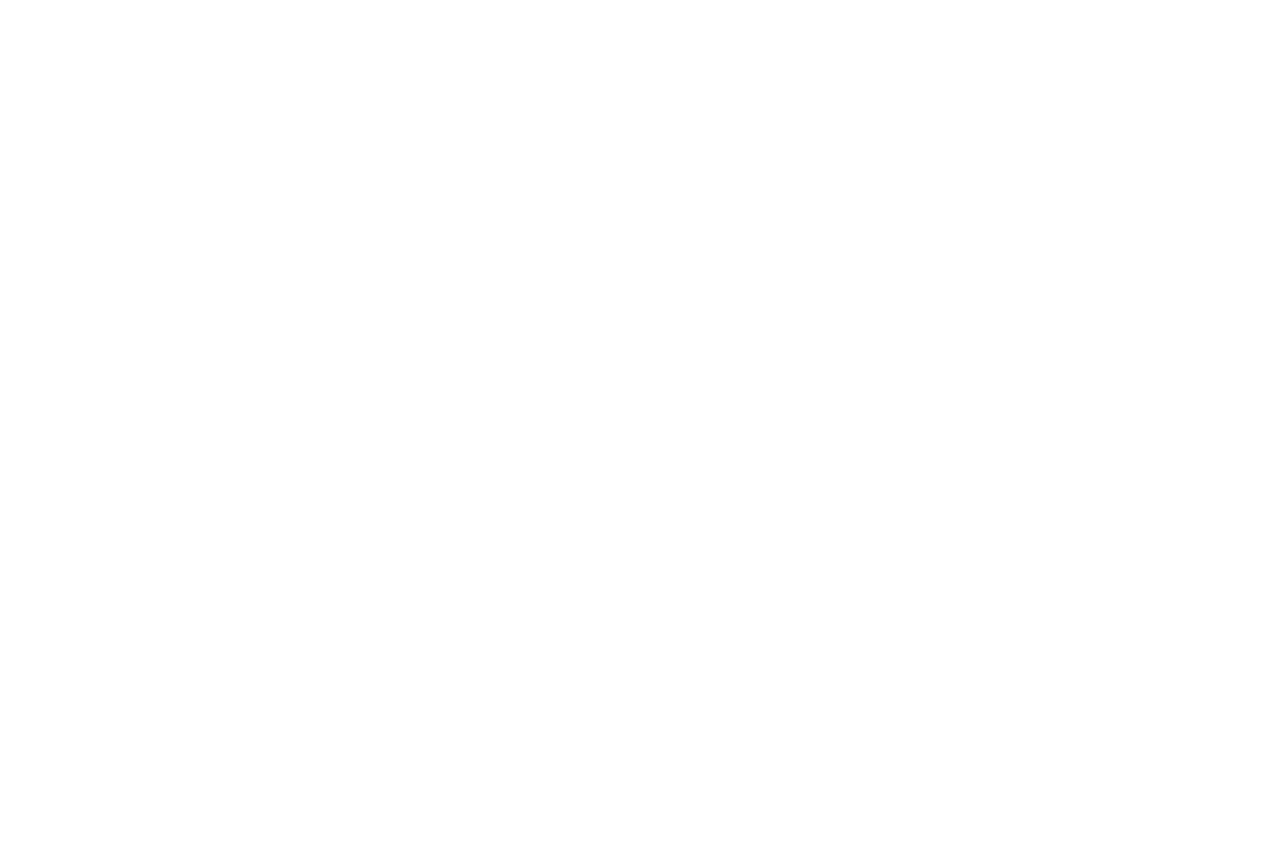
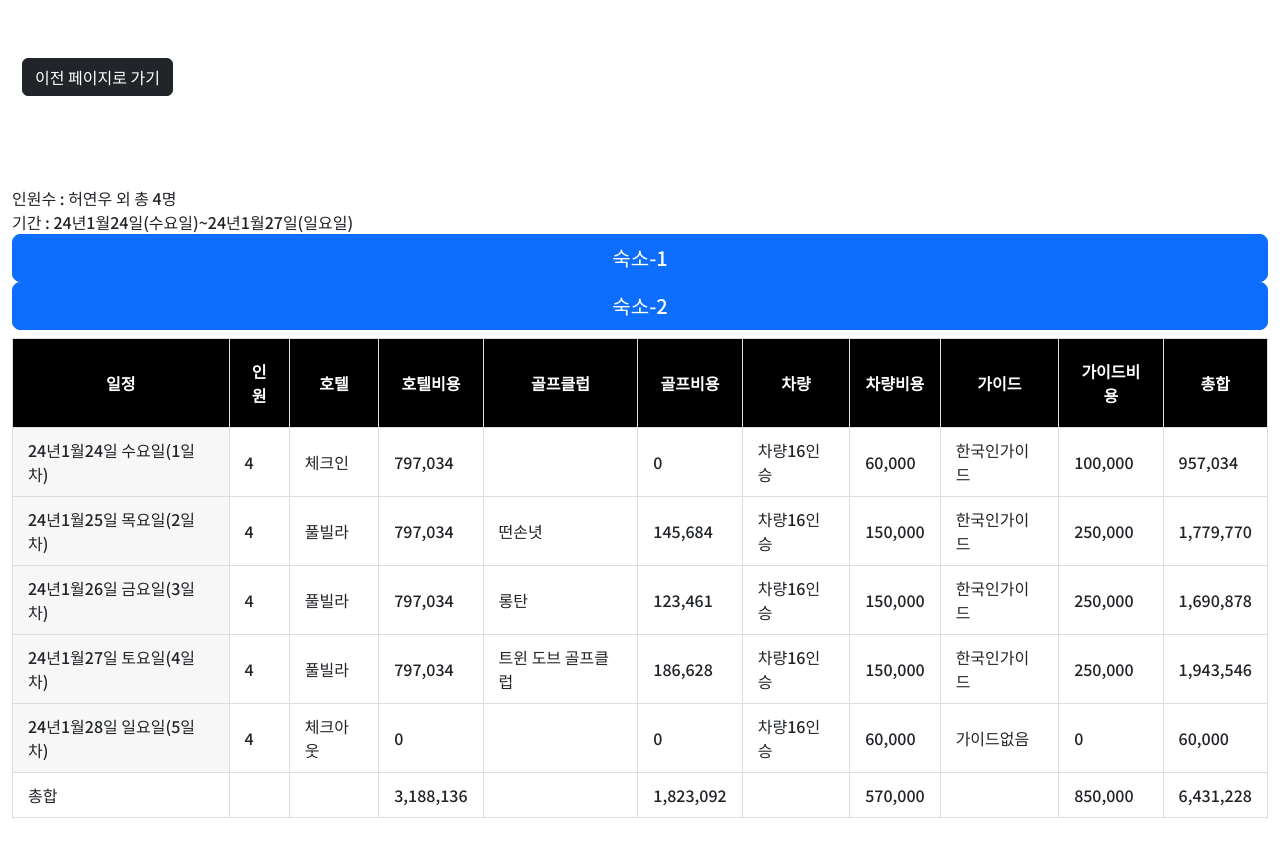
Before and after one commit to graybebop/vue-component, a Vue app: page /plan in a window 1280 px wide. Before the commit this address had no page. Shown: the top 856 px of the page. Before the commit the page ends 800 px from the top, so only its background shows below. Built offline with nearby package versions, Linux system fonts and the light colour scheme.

Commit message:
일정표

```diff
--- a/src/router/index.js
+++ b/src/router/index.js
@@ -127,6 +127,16 @@ const routes = [
       prev: true,
     },
   },
+  {
+    path: "/plan",
+    name: "plan",
+    component: () => import(/* webpackChunkName: "SamplePage" */ "@/views/EstimatePage.vue"),
+    meta: {
+      title: "",
+      description: "",
+      prev: true,
+    },
+  },
 ];
 
 const router = createRouter({
--- /dev/null
+++ b/src/views/EstimatePage.vue
@@ -0,0 +1,176 @@
+<template>
+  <div class="pb-2">
+    <div class="row">
+      <div class="col-12">인원수 : 허연우 외 총 4명</div>
+      <div class="col-12">기간 : 24년1월24일(수요일)~24년1월27일(일요일)</div>
+      <div class="col-12">
+        <a
+          href="https://www.airbnb.co.kr/rooms/773067597799295084?adults=4&check_in=2024-01-24&check_out=2024-01-28&source_impression_id=p3_1703735557_C%2BKqV8vFNyPHKr5b&previous_page_section_name=1000&federated_search_id=640d2d88-f8d7-4684-b7b3-0253e34796fa"
+          class="btn btn-primary btn-lg justify-content-center"
+          >숙소-1</a
+        >
+        <a
+          href="https://www.airbnb.co.kr/rooms/994162564185621809?adults=4&check_in=2024-01-24&check_out=2024-01-28&source_impression_id=p3_1703735557_4GrptPfqsRKRAbfp&previous_page_section_name=1000&federated_search_id=640d2d88-f8d7-4684-b7b3-0253e34796fa&modal=PHOTO_TOUR_SCROLLABLE"
+          class="btn btn-primary btn-lg justify-content-center"
+          >숙소-2</a
+        >
+      </div>
+    </div>
+  </div>
+  <table>
+    <tr>
+      <th>일정</th>
+      <th>인원</th>
+      <th>호텔</th>
+      <th>호텔비용</th>
+
+      <th>골프클럽</th>
+      <th>골프비용</th>
+      <th>차량</th>
+      <th>차량비용</th>
+      <th>가이드</th>
+      <th>가이드비용</th>
+      <th>총합</th>
+    </tr>
+    <tr v-for="day in days" :key="day.date">
+      <td class="date">{{ day.date }}</td>
+      <td>{{ day.people }}</td>
+      <td>{{ day.hotelName }}</td>
+      <td>{{ formatCurrency(day.hotelFee) }}</td>
+
+      <td>{{ day.golfclub }}</td>
+      <td>{{ formatCurrency(day.golfFee) }}</td>
+      <td>{{ day.vehicleName }}</td>
+      <td>{{ formatCurrency(day.vehicleFee) }}</td>
+      <td>{{ day.guide }}</td>
+      <td>{{ formatCurrency(day.guideFee) }}</td>
+      <td>
+        {{
+          formatCurrency(
+            day.hotelFee + day.people * day.golfFee + day.vehicleFee + day.guideFee
+          )
+        }}
+      </td>
+    </tr>
+    <tr>
+      <td>총합</td>
+      <td></td>
+
+      <td></td>
+      <td>{{ formatCurrency(totalHotel) }}</td>
+      <td></td>
+      <td>{{ formatCurrency(totalGolf) }}</td>
+      <td></td>
+      <td>{{ formatCurrency(totalVehicle) }}</td>
+      <td></td>
+      <td>{{ formatCurrency(totalGuide) }}</td>
+      <td>{{ formatCurrency(total) }}</td>
+    </tr>
+  </table>
+</template>
+<script setup>
+import { ref, computed } from "vue";
+
+const days = ref([
+  {
+    date: "24년1월24일 수요일(1일차)",
+    hotelFee: 797034,
+    hotelName: "체크인",
+    people: 4,
+    golfFee: 0,
+    golfclub: "",
+    vehicleFee: 60000,
+    vehicleName: "차량16인승",
+    guideFee: 100000,
+    guide: "한국인가이드",
+  },
+  {
+    date: "24년1월25일 목요일(2일차)",
+    hotelFee: 797034,
+    hotelName: "풀빌라",
+    people: 4,
+    golfFee: 145684,
+    golfclub: "떤손녓",
+    vehicleFee: 150000,
+    vehicleName: "차량16인승",
+    guideFee: 250000,
+    guide: "한국인가이드",
+  },
+  {
+    date: "24년1월26일 금요일(3일차)",
+    hotelFee: 797034,
+    hotelName: "풀빌라",
+    people: 4,
+    golfFee: 123461,
+    golfclub: "롱탄",
+    vehicleFee: 150000,
+    vehicleName: "차량16인승",
+    guideFee: 250000,
+    guide: "한국인가이드",
+  },
+  {
+    date: "24년1월27일 토요일(4일차)",
+    hotelFee: 797034,
+    hotelName: "풀빌라",
+    people: 4,
+    golfFee: 186628,
+    golfclub: "트윈 도브 골프클럽",
+    vehicleFee: 150000,
+    vehicleName: "차량16인승",
+    guideFee: 250000,
+    guide: "한국인가이드",
+  },
+  {
+    date: "24년1월28일 일요일(5일차)",
+    hotelFee: 0,
+    hotelName: "체크아웃",
+    people: 4,
+    golfFee: 0,
+    golfclub: "",
+    vehicleFee: 60000,
+    vehicleName: "차량16인승",
+    guideFee: 0,
+    guide: "가이드없음",
+  },
+]);
+
+const totalHotel = computed(() => days.value.reduce((acc, day) => acc + day.hotelFee, 0));
+const totalGolf = computed(() =>
+  days.value.reduce((acc, day) => acc + day.people * day.golfFee, 0)
+);
+const totalVehicle = computed(() =>
+  days.value.reduce((acc, day) => acc + day.vehicleFee, 0)
+);
+const totalGuide = computed(() => days.value.reduce((acc, day) => acc + day.guideFee, 0));
+const total = computed(
+  () => totalHotel.value + totalGolf.value + totalVehicle.value + totalGuide.value
+);
+
+function formatCurrency(n) {
+  return n.toString().replace(/\B(?=(\d{3})+(?!\d))/g, ",");
+}
+</script>
+
+<style lang="scss">
+table {
+  width: 100%;
+  td,
+  th {
+    border: 1px solid #ddd;
+    padding: 10px 15px;
+  }
+
+  th {
+    text-align: center;
+    background-color: #000;
+    padding: 20px 15px;
+    color: #fff;
+  }
+
+  td {
+    &.date {
+      background-color: #f7f7f7;
+    }
+  }
+}
+</style>
```
